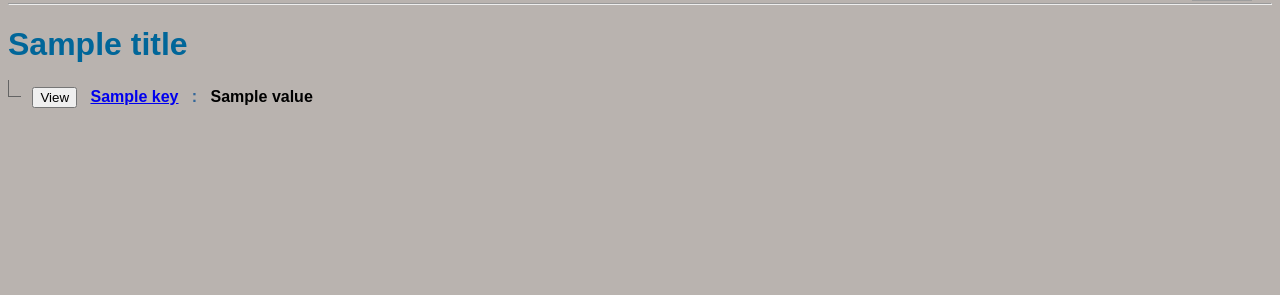
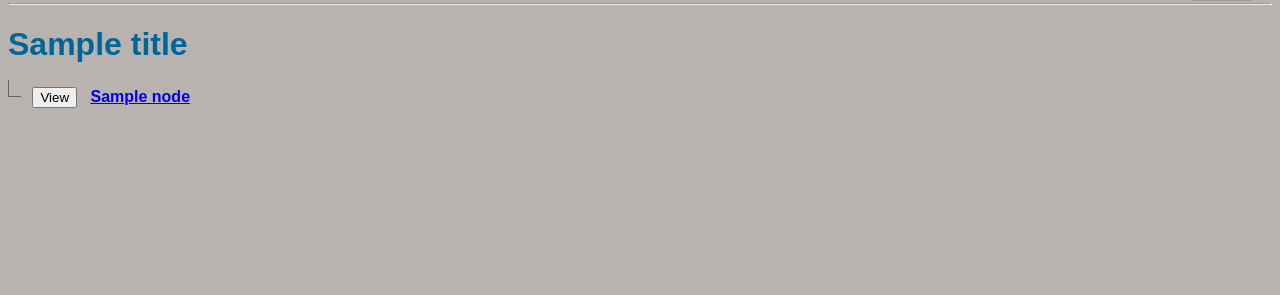
Before and after one commit to AnyLog-co/AnyLog-GUI, a Flask app: template app/templates/metadata.html in a window 1280 px wide. Shown: the part 67-362 px from the top of the page. Run offline with Flask 2, Linux system fonts and the light colour scheme; the template is opened without the code that fills it: most values are stand-ins (such as "Sample title", 1, 10 or a date in 2020); grey boxes are pictures that could not be loaded.

Commit message:
GUI Navigation

```diff
--- a/app/templates/metadata.html
+++ b/app/templates/metadata.html
@@ -17,41 +17,38 @@
 
     {% for node in nodes_list %}
 
+        {% if node %}        <!--  The node is not None   -->
+
                 {% if node.first_child %}
-            <ul>
+                    <ul>        <!--  Start unordered list   -->
                 {% endif %}
 
+                <!--  List Item starts  -->
                 {% if node.last_child  %}
                     <li class="last">
                 {% else %}
                     <li>
                 {% endif %}
 
-        {% if node.key  %}
+                {% if node.name  %}
                         <!-- View position or select position  -->
                         <input type="submit" value="View" name={{node.key}}>   &nbsp
-                <a href="{{url_for('metadata')}}/{{node.key}}">{{node.key}}</a>
+                        <a href="{{url_for('metadata')}}/{{node.key}}">{{node.name}}</a>
 
                 {% endif %}
-        {% if node.value  %}
-            &nbsp : &nbsp
-            <span class="key">
-            {{node.value}}
-            </span>
-        {% endif %}
 
+                {% if node.with_children %}
 
-        {% if node.last_child %}
-            </li>
-            </ul>
-        {% else %}
-            {% if node.with_children %}
                 {% else %}
                     </li>
                 {% endif %}
+
+        {% else %}
+             <!--  Node is None - end of list -->
+                </li>
+                </ul>
         {% endif %}
     {% endfor %}
-
 </ul>
 
 {% endblock %}
```
Also changed, not shown: app/nav_tree.py (+8 -3 lines). Lines whose indentation alone changed are shown as unchanged.
